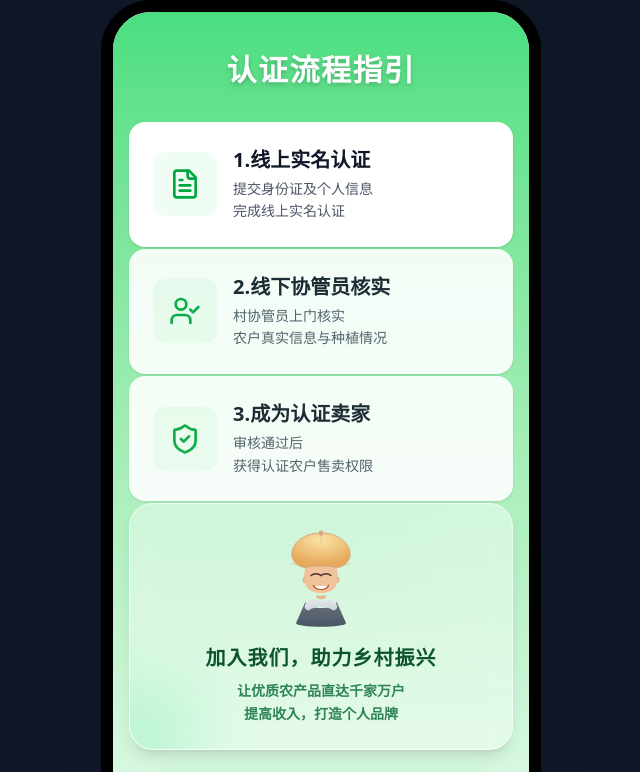
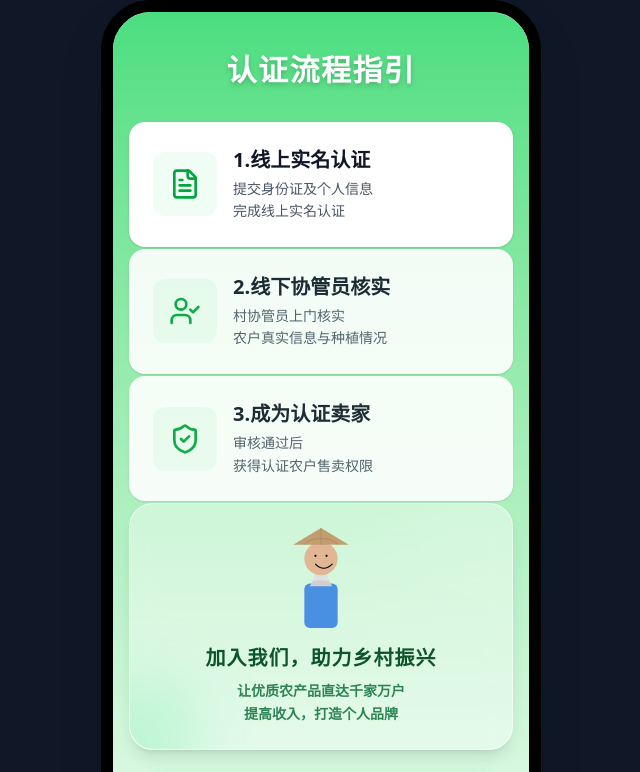
Before and after one commit to wm000313/rural-revitalization-app, a React (Vite) app: page / in a window 1280 px wide. Shown: the top 772 px of the page, without its empty margins (319-959 px from the left). Built offline with nearby package versions, Linux system fonts and the light colour scheme.

Commit message:
feat: Redraw farmer avatar based on user's turtle code

```diff
--- a/src/components/FarmerAvatar.tsx
+++ b/src/components/FarmerAvatar.tsx
@@ -9,57 +9,37 @@ const FarmerAvatar: React.FC<FarmerAvatarProps> = ({ className = '', size = 80 }
   return (
     <div className={`relative flex items-center justify-center ${className}`} style={{ width: size, height: size }}>
       <svg
-        viewBox="0 0 200 200"
+        viewBox="0 0 150 180"
         fill="none"
         xmlns="http://www.w3.org/2000/svg"
         className="w-full h-full"
       >
-        <defs>
-          <radialGradient id="hatGradient" cx="50%" cy="20%" r="70%" fx="50%" fy="20%">
-            <stop offset="0%" stopColor="#FBE3A3" />
-            <stop offset="100%" stopColor="#E6A95C" />
-          </radialGradient>
-          <linearGradient id="shirtGradient" x1="50%" y1="0%" x2="50%" y2="100%">
-            <stop offset="0%" stopColor="#6B7280" />
-            <stop offset="100%" stopColor="#4B5563" />
-          </linearGradient>
-           <linearGradient id="towelGradient" x1="50%" y1="0%" x2="50%" y2="100%">
-            <stop offset="0%" stopColor="#E5E7EB" />
-            <stop offset="100%" stopColor="#D1D5DB" />
-          </linearGradient>
-        </defs>
-
-        {/* Shirt */}
-        <path d="M70 145 C 60 165, 140 165, 130 145 L 150 190 C 150 200, 50 200, 50 190 Z" fill="url(#shirtGradient)" />
+        {/* Body */}
+        <rect x="45" y="100" width="60" height="80" rx="10" fill="#4a90e2" />
 
         {/* Neck */}
-        <path d="M90 135 C 85 145, 115 145, 110 135 Z" fill="#E4B991" />
+        <rect x="67.5" y="80" width="15" height="20" fill="#e0b694" />
 
         {/* Towel */}
-        <path d="M80 140 C 70 150, 60 160, 75 165 C 90 155, 110 155, 125 165 C 140 160, 130 150, 120 140 C 110 148, 90 148, 80 140 Z" fill="url(#towelGradient)" />
+        <path d="M65 80 L60 95 L90 95 L85 80 Z" fill="#e0e0e0" />
+        <path d="M60 95 L55 105 L95 105 L90 95" fill="#d0d0d0" />
 
         {/* Head */}
-        <path d="M100 60 C 70 60, 60 90, 70 115 C 75 135, 125 135, 130 115 C 140 90, 130 60, 100 60 Z" fill="#F2C39B" />
+        <circle cx="75" cy="55" r="30" fill="#e0b694" />
 
-        {/* Ears */}
-        <path d="M68 100 C 62 95, 62 110, 68 110" fill="#E4B991" stroke="#D7A885" strokeWidth="1"/>
-        <path d="M132 100 C 138 95, 138 110, 132 110" fill="#E4B991" stroke="#D7A885" strokeWidth="1"/>
+        {/* Eyes */}
+        <circle cx="65" cy="50" r="2" fill="black" />
+        <circle cx="85" cy="50" r="2" fill="black" />
 
-        {/* Hair */}
-        <path d="M75 75 C 70 65, 85 60, 100 60 C 115 60, 130 65, 125 75" fill="#333" />
+        {/* Smile */}
+        <path d="M65 65 C 75 75, 85 75, 95 65" stroke="black" strokeWidth="2" fill="none" strokeLinecap="round" />
 
         {/* Hat */}
-        <path d="M100 10 C 40 10, 20 70, 70 80 C 70 75, 130 75, 130 80 C 180 70, 160 10, 100 10 Z" fill="url(#hatGradient)" stroke="#D7A885" strokeWidth="2" />
-        <path d="M100 10 L 100 30 M 70 80 L 40 70 M 130 80 L 160 70" stroke="#D7A885" strokeWidth="1.5" opacity="0.7" />
-        <circle cx="100" cy="10" r="5" fill="#D7A885" />
+        <path d="M25 30 L125 30 L75 0 Z" fill="#c29d6d" />
 
-        {/* Eyes */}
-        <path d="M80 95 C 85 90, 95 90, 100 95" stroke="#4A3731" strokeWidth="3" strokeLinecap="round" />
-        <path d="M120 95 C 115 90, 105 90, 100 95" stroke="#4A3731" strokeWidth="3" strokeLinecap="round" />
-
-        {/* Smile */}
-        <path d="M85 115 C 90 125, 110 125, 115 115" stroke="#A5522A" strokeWidth="3" strokeLinecap="round" />
-        <path d="M87 116 C 92 124, 108 124, 113 116" fill="#fff" />
+        {/* Hat Texture */}
+        <path d="M75 0 L75 30" stroke="#a18259" strokeWidth="1" />
+        <path d="M45 30 C 55 15, 95 15, 105 30" stroke="#a18259" strokeWidth="1" fill="none" />
 
       </svg>
     </div>
```
